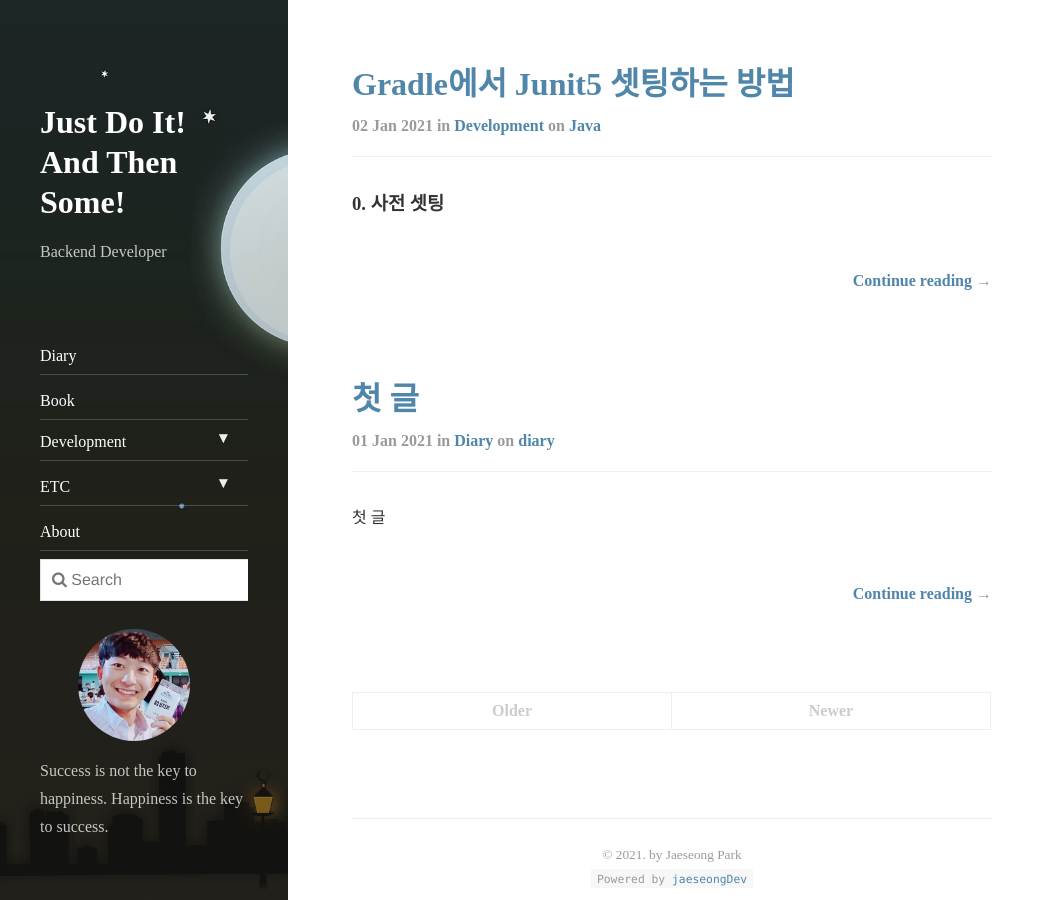
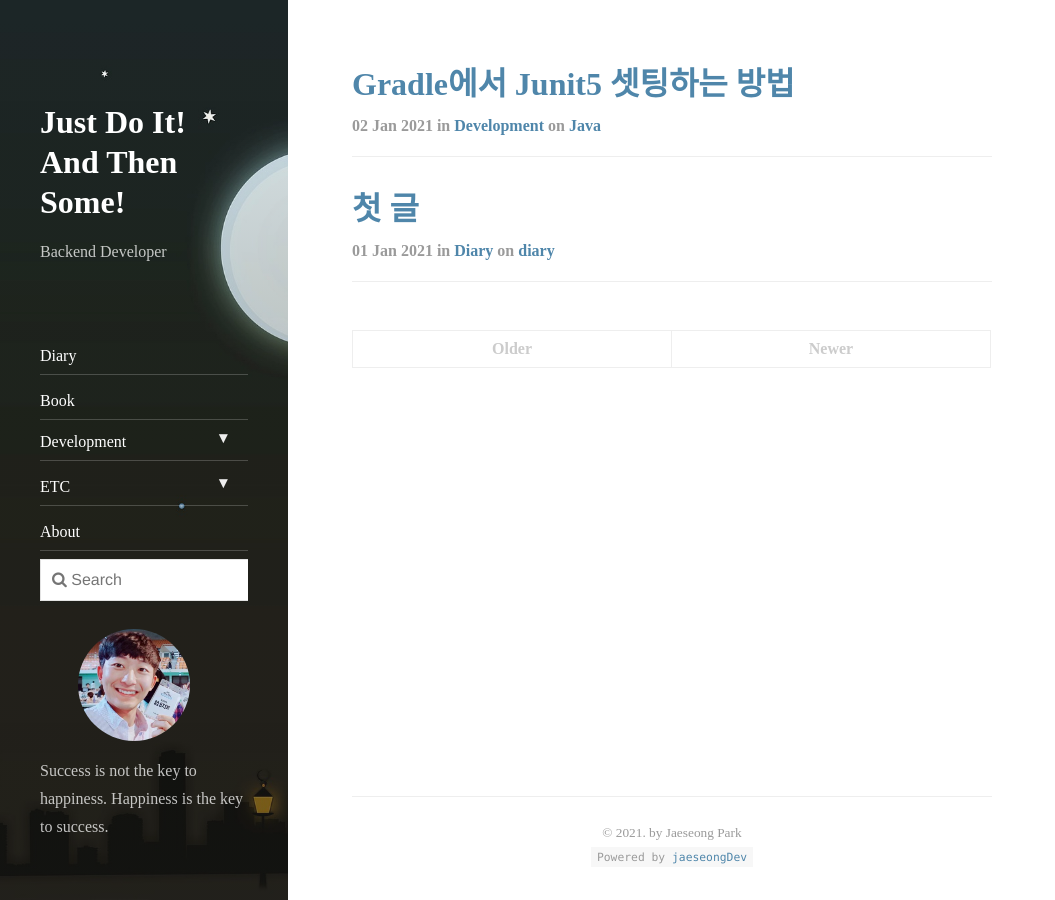
Before and after one commit to jaeseongDev/jaeseongdev.github.io, a Jekyll site: the page built from index.html, in a window 1280 px wide and 900 px high. Shown: the whole window, without its empty margins (0-1055 px from the left). Built offline with Jekyll 4.4.1, drawn with Linux system fonts in a browser that asks for light colours; nearby versions of some CDN libraries; the list of posts is cut into pages by our own code.

Commit message:
fix : 글 목록에서 글들 사이의 여백 수정

```diff
--- a/_includes/post.html
+++ b/_includes/post.html
@@ -65,8 +65,8 @@
 
     </div>
   {% else %}
-    {{ post.excerpt }}
-    <p class="read-more"><a class="heading" href="{{ post.url | relative_url }}" data-flip="title">Continue reading </a></p>
+    <!-- {{ post.excerpt }} -->
+    <!-- <p class="read-more"><a class="heading" href="{{ post.url | relative_url }}" data-flip="title">Continue reading </a></p> -->
   {% endunless %}
 
 </article>
--- a/_sass/hydejack/_base-inline.scss
+++ b/_sass/hydejack/_base-inline.scss
@@ -138,5 +138,5 @@ h1, h2, h3, h4, h5, h6 {
 }
 
 .mb6 {
-  margin-bottom: 10rem;
+  margin-bottom: 1rem;
 }
```
